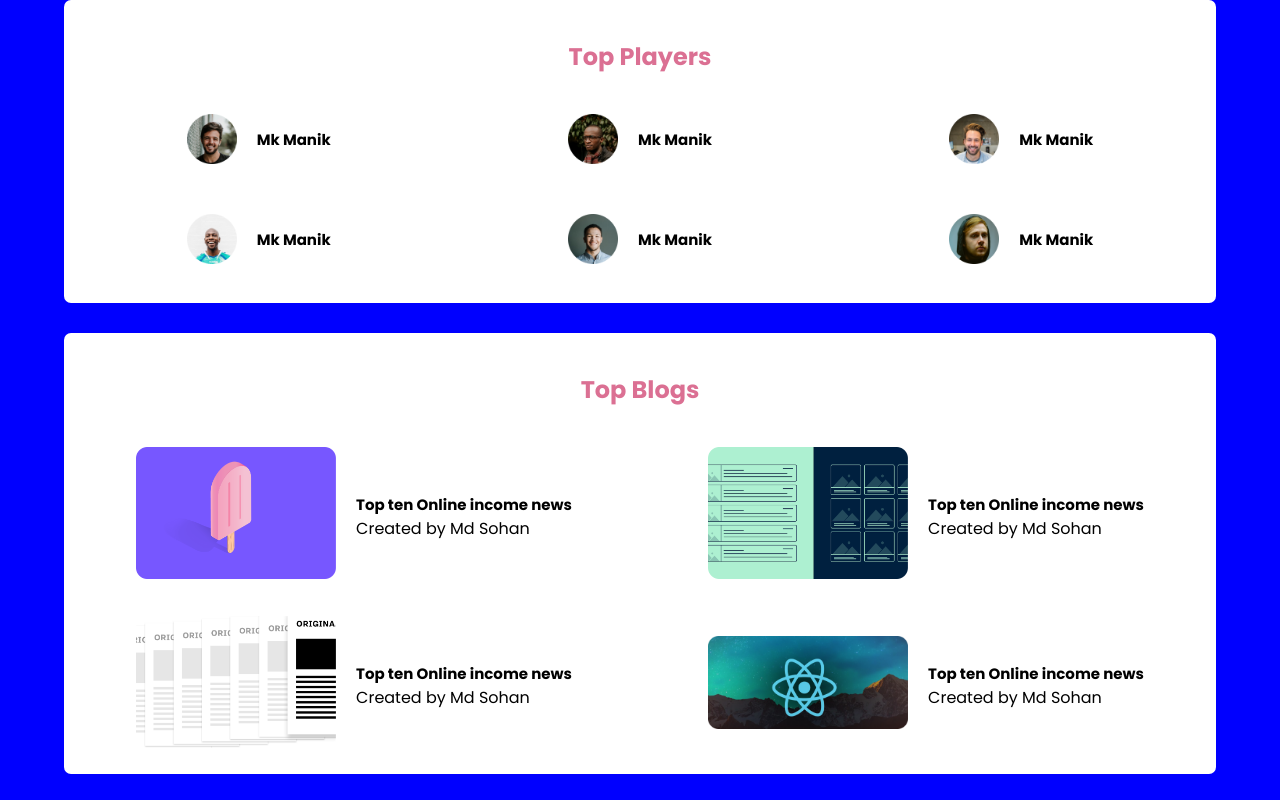
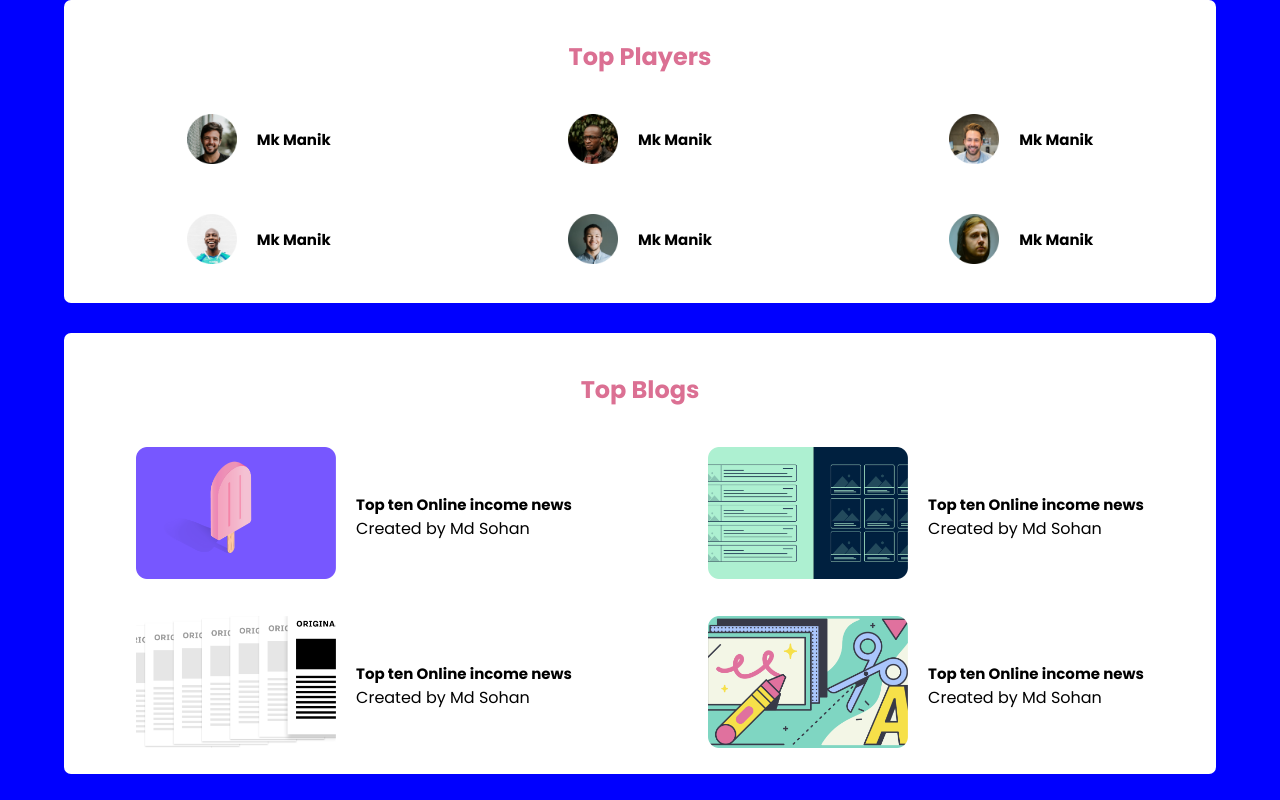
Before and after one commit to rayhanwd/Score-board-using-media-Query, a plain HTML site: page index.html in a window 1280 px wide. Shown: the top 800 px of the page. Drawn offline with Linux system fonts and the light colour scheme.

Commit message:
final update

```diff
--- a/index.html
+++ b/index.html
@@ -71,7 +71,7 @@
     </article>
     <article class="blog">
         <div class="thamnail">
-        <img src="img/Mask Group-3.png" alt=""></div>
+        <img src="img/Mask Group-5.png" alt=""></div>
         <div class="blog-info">
             <h3>Top ten Online income news</h3>
         <p>Created by Md Sohan</p>
```
